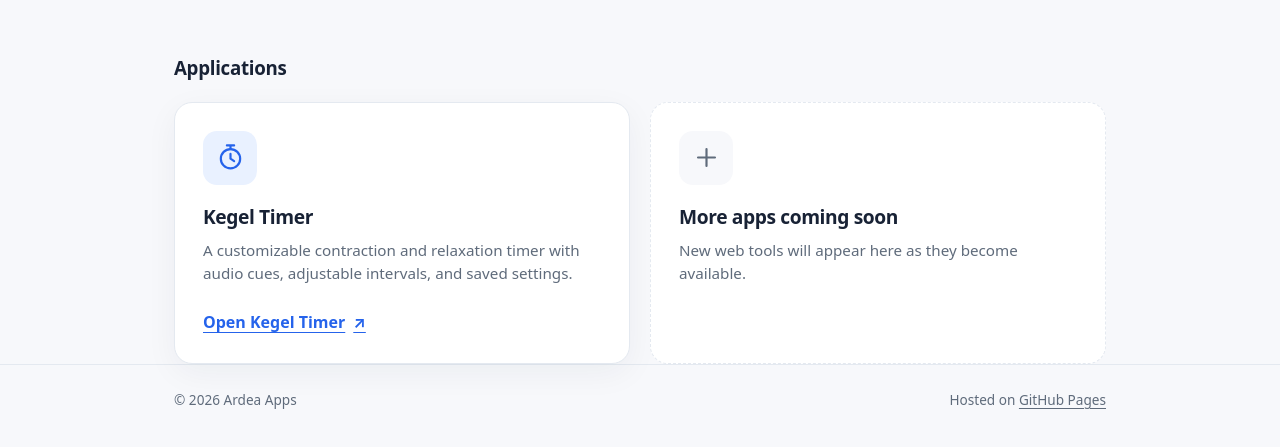
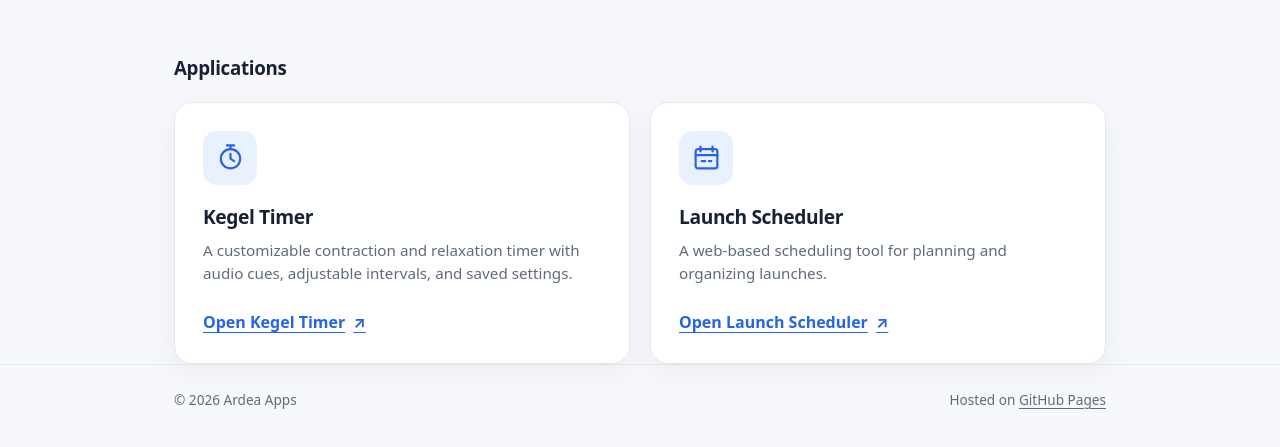
Before and after one commit to ardea-apps/ardea-apps.github.io, a plain HTML site: page index.html in a window 1280 px wide. Shown: the part 323-770 px from the top of the page. Drawn offline with Linux system fonts and the light colour scheme.

Commit message:
added launch-scheduler app
Co-Authored-By: Claude Sonnet 5.5 <noreply@anthropic.com>

```diff
--- a/index.html
+++ b/index.html
@@ -106,12 +106,13 @@
           <a class="card-link" href="/kegel_timer/" aria-label="Open Kegel Timer">Open Kegel Timer <span aria-hidden="true">↗</span></a>
         </article>
 
-        <article class="card coming">
+        <article class="card">
           <div class="card-icon" aria-hidden="true">
-            <svg width="29" height="29" viewBox="0 0 24 24" fill="none" stroke="currentColor" stroke-width="1.8" stroke-linecap="round"><path d="M12 5v14M5 12h14"/></svg>
+            <svg width="29" height="29" viewBox="0 0 24 24" fill="none" stroke="currentColor" stroke-width="1.8" stroke-linecap="round" stroke-linejoin="round"><rect x="3" y="5" width="18" height="16" rx="2"/><path d="M7 3v4M17 3v4M3 10h18M8 15h3M14 15h2"/></svg>
           </div>
-          <h3>More apps coming soon</h3>
-          <p>New web tools will appear here as they become available.</p>
+          <h3>Launch Scheduler</h3>
+          <p>A web-based scheduling tool for planning and organizing launches.</p>
+          <a class="card-link" href="/launch-scheduler/" aria-label="Open Launch Scheduler">Open Launch Scheduler <span aria-hidden="true">↗</span></a>
         </article>
       </div>
     </section>
```
